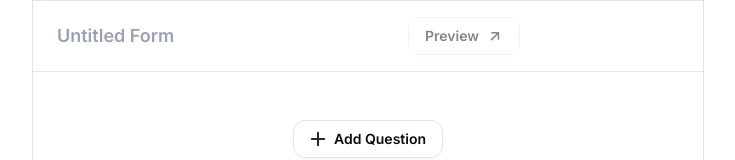
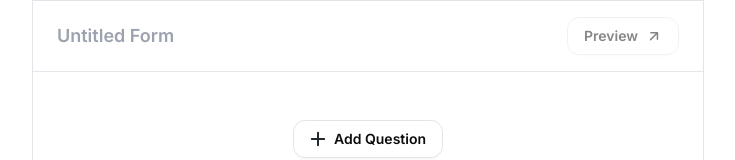
Before and after one commit to Push9828/peerlist-FE-task, a Next.js app: page / in a window 1280 px wide. Shown: the top 160 px of the page, without its empty margins (272-1007 px from the left). Built offline with nearby package versions, Linux system fonts and the light colour scheme.

Commit message:
doc: add readme file

```diff
--- a/src/app/page.tsx
+++ b/src/app/page.tsx
@@ -82,19 +82,17 @@ export default function Home() {
     } else setPreviewState({ id: null, isPreview: true });
   };
 
-  console.log(progress);
-
   return (
     <main className="flex flex-col min-h-screen max-w-2xl mx-auto border border-[#E1E4E8] ">
       {/* Header */}
 
-      <div className="flex gap-10 px-6 py-4">
+      <div className="flex gap-10 md:justify-between px-6 py-4">
         <input
           type="text"
           placeholder="Untitled Form"
           value={formTitle}
           onChange={handleTitleChange}
-          className={`text-lg w-1/2 font-semibold border-none bg-transparent focus:outline-none  ${
+          className={`text-lg w-1/2  font-semibold border-none bg-transparent focus:outline-none  ${
             formTitleError ? "placeholder-[#EB5757]" : ""
           }`}
         />
```
Also changed, not shown: 1 other file (tests, documents, lock files or other folders).
